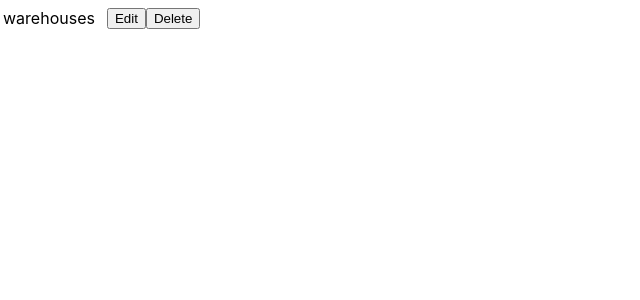
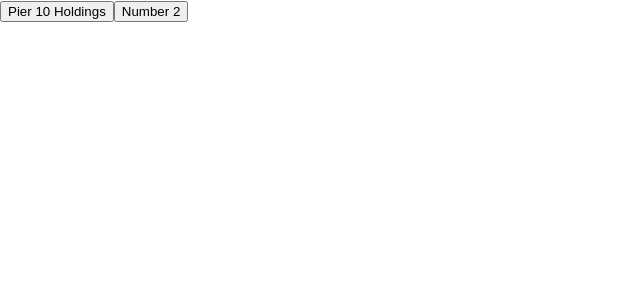
Before and after one commit to joshuababcock15/VandelayIndustries, a React (Create React App) app: page /warehouses in a window 1280 px wide. Shown: the top 300 px of the page, without its empty margins (0-640 px from the left). Built offline with nearby package versions, Linux system fonts and the light colour scheme; data requests are answered from the project's data file.

Commit message:
eslint format changes

```diff
--- a/data/db.json
+++ b/data/db.json
@@ -31,31 +31,31 @@
       ],
       "warehouses":[
         {
-          "factoryId": 0,
-          "factoryName": "warehouse.",
-          "factoryDescription": "Key East Coast facility for raw latex material to be processed into final products for the medical industry.",
-          "factoryAddress": {
-            "buildingName": "Go bills",
-            "streetLine1": "44",
-            "streetLine2": "3443",
-            "city": "Hamburg",
-            "stateProvince": "NY",
-            "zipPostalCode": "14075",
-            "country": "USA"
+          "warehouseId": 0,
+          "warehouseName": "Pier 10 Holdings",
+          "warehouseDescription": "Key East Coast shipping/receiving location for storing finished product, ready for distribution.",
+          "warehouseAddress": {
+            "buildingName": "string",
+            "streetLine1": "string",
+            "streetLine2": "string",
+            "city": "string",
+            "stateProvince": "string",
+            "zipPostalCode": "string",
+            "country": "string"
           }
         },
         {
-            "factoryId": 1,
-            "factoryName": "Number 2",
-            "factoryDescription": "infor later.",
-            "factoryAddress": {
-              "buildingName": "Go bills",
-              "streetLine1": "44",
-              "streetLine2": "3443",
-              "city": "Hamburg",
-              "stateProvince": "NY",
-              "zipPostalCode": "14075",
-              "country": "USA"
+            "warehouseId": 1,
+            "warehouseName": "Number 2",
+            "warehouseDescription": "Key East Coast shipping/receiving location for storing finished product, ready for distribution.",
+            "warehouseAddress": {
+              "buildingName": "string",
+              "streetLine1": "string",
+              "streetLine2": "string",
+              "city": "string",
+              "stateProvince": "string",
+              "zipPostalCode": "string",
+              "country": "string"
             }
           }
       ]
--- a/src/App.js
+++ b/src/App.js
@@ -1,36 +1,28 @@
 import React from 'react';
-import {
-    BrowserRouter as Router,
-    Switch,
-    Route,
-} from "react-router-dom";
+import { BrowserRouter as Router, Switch, Route } from 'react-router-dom';
 import Home from './pages/Home';
 import Factories from './pages/Factories';
 import Warehouses from './pages/Warehouses';
 import Factory from './pages/Factory';
+import Warehouse from './pages/Warehouse';
+import Inventory from './pages/Inventory';
 
-
-const App = () => {
-
-return (
+const App = () => (
   <div className="App container">
     <Router>
       <Switch>
-           <Route exact path="/Factories/:factoryId">
-                   <Factory />
-               </Route>
-               <Route exact path="/Warehouses">
-                   <Warehouses />
-               </Route>
-               <Route exact path="/Factories">
-                   <Factories />
-               </Route>
-               <Route exact  path="/">
-                   <Home />
-               </Route>
+        <Route
+          exact
+          path="/warehouses/:warehouseId/inventory-items"
+          component={Inventory}
+        />
+        <Route exact path="/factories/:factoryId" component={Factory} />
+        <Route exact path="/warehouses/:warehouseId" component={Warehouse} />
+        <Route exact path="/warehouses" component={Warehouses} />
+        <Route exact path="/factories" component={Factories} />
+        <Route exact path="/" component={Home} />
       </Switch>
     </Router>
   </div>
 );
-}
 export default App;
--- a/src/api/factories.js
+++ b/src/api/factories.js
@@ -1,5 +1,5 @@
 import axios from 'axios';
 
 export default axios.create({
-    baseURL: 'http://localhost:3500'
+  baseURL: 'http://localhost:3500',
 });
--- a/src/pages/Factories.js
+++ b/src/pages/Factories.js
@@ -1,5 +1,5 @@
 import React, { useEffect, useState } from 'react';
-import { Link,   } from "react-router-dom";
+import { Link } from 'react-router-dom';
 import { Button } from 'reactstrap';
 import api from '../api/factories';
 
@@ -19,12 +19,12 @@ const Factories = () => {
           console.log(err.response.status);
           console.log(err.response.headers);
         } else {
-                    console.log(`Error: ${err.message}`)
+          console.log(`Error: ${err.message}`);
         }
       }
-        }
-        fetchPosts()
-    }, [])
+    };
+    fetchPosts();
+  }, []);
 
   //   state = {
   //     warehouses: []
@@ -34,17 +34,15 @@ const Factories = () => {
   // console.log(posts)
   return (
     <div className="App container">
-              {posts.map((post, id) => {
-                  return (
-                    <Link to={`/Factories/${post.factoryId}`}  key={id}>
-                        <Button color="success" size="sm" className="mr-2">{post.factoryName}</Button>
+      {posts.map((post, id) => (
+        <Link to={`/factories/${post.factoryId}`} key={id}>
+          <Button color="success" size="sm" className="mr-2">
+            {post.factoryName}
+          </Button>
         </Link>
-
-                  )
-              })}
-
+      ))}
     </div>
   );
-}
+};
 
 export default Factories;
--- a/src/pages/Factory.js
+++ b/src/pages/Factory.js
@@ -2,16 +2,13 @@ import React from 'react';
 import { useParams } from 'react-router-dom';
 
 const Factory = () => {
-    const { factoryId } = useParams();
-    console.log(factoryId)
+  const { factoryId } = useParams();
 
-    return (
-        <div>
-            <h1>
-                Factory {factoryId}!
-            </h1>
-        </div>
-    )
-}
+  return (
+    <div>
+      <h1>Factory {factoryId}!</h1>
+    </div>
+  );
+};
 
 export default Factory;
--- a/src/pages/Home.js
+++ b/src/pages/Home.js
@@ -1,22 +1,29 @@
 import React from 'react';
 import { Table, Button } from 'reactstrap';
-import { Link } from "react-router-dom";
+import { Link } from 'react-router-dom';
 
-const Home = () => {
-    return (
+const Home = () => (
   <div className="App container">
     <Table>
       <tbody>
         <tr>
-                <td>Home</td>
-                <td></td>
-                <td></td>
+          <td />
+          <td />
           <td>
-                    <Link to="/Factories">
-                        <Button color="success" size="sm" className="mr-2" onClick={() => console.log('go bills')}>Factories</Button>
+            <Link to="/factories">
+              <Button
+                color="success"
+                size="sm"
+                className="mr-2"
+                onClick={() => console.log('go bills')}
+              >
+                Factories
+              </Button>
             </Link>
-                    <Link to="/Warehouses">
-                        <Button color="danger" size="sm">Warehouses</Button>
+            <Link to="/warehouses">
+              <Button color="danger" size="sm">
+                Warehouses
+              </Button>
             </Link>
           </td>
         </tr>
@@ -24,6 +31,5 @@ const Home = () => {
     </Table>
   </div>
 );
-}
 
 export default Home;
--- /dev/null
+++ b/src/pages/Warehouse.js
@@ -0,0 +1,20 @@
+import React from 'react';
+import { useParams, Link } from 'react-router-dom';
+import { Button } from 'reactstrap';
+
+const Warehouse = () => {
+  const { warehouseId } = useParams();
+
+  return (
+    <div>
+      <h1>Warehouse {warehouseId}!</h1>
+      <Link to={`/warehouses/${warehouseId}/inventory-items`}>
+        <Button color="success" size="sm" className="mr-2">
+          Check out the Inventory
+        </Button>
+      </Link>
+    </div>
+  );
+};
+
+export default Warehouse;
--- a/src/pages/Warehouses.js
+++ b/src/pages/Warehouses.js
@@ -1,5 +1,6 @@
 import React, { useEffect, useState } from 'react';
-import { Table, Button } from 'reactstrap';
+import { Link } from 'react-router-dom';
+import { Button } from 'reactstrap';
 import api from '../api/factories';
 
 const Warehouses = () => {
@@ -9,7 +10,6 @@ const Warehouses = () => {
     const fetchPosts = async () => {
       try {
         const response = await api.get('./warehouses');
-                console.log(response)
         setPosts(response.data);
       } catch (err) {
         if (err.response) {
@@ -18,12 +18,12 @@ const Warehouses = () => {
           console.log(err.response.status);
           console.log(err.response.headers);
         } else {
-                    console.log(`Error: ${err.message}`)
+          console.log(`Error: ${err.message}`);
         }
       }
-        }
-        fetchPosts()
-    }, [])
+    };
+    fetchPosts();
+  }, []);
 
   //   state = {
   //     warehouses: []
@@ -32,27 +32,15 @@ const Warehouses = () => {
   // axios.get('http://localhost:3000/warehouses')
   return (
     <div className="App container">
-        <Table>
-        <thead>
-            <tr>
-              {posts.map((post, id) => <td key={id}>{post.title}</td>)}
-            </tr>
-        </thead>
-
-        <tbody>
-            <tr>
-            <td>warehouses</td>
-            <td></td>
-            <td></td>
-            <td>
-                <Button color="success" size="sm" className="mr-2">Edit</Button>
-                <Button color="danger" size="sm">Delete</Button>
-            </td>
-            </tr>
-        </tbody>
-        </Table>
+      {posts.map((post, id) => (
+        <Link to={`/warehouses/${post.warehouseId}`} key={id}>
+          <Button color="success" size="sm" className="mr-2">
+            {post.warehouseName}
+          </Button>
+        </Link>
+      ))}
     </div>
   );
-}
+};
 
 export default Warehouses;
```
Also changed, not shown: 1 other file (tests, documents, lock files or other folders). Lines whose indentation alone changed are shown as unchanged.
